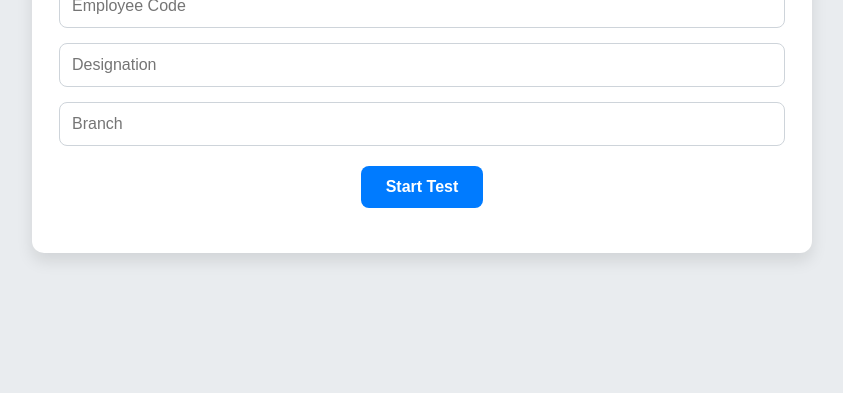
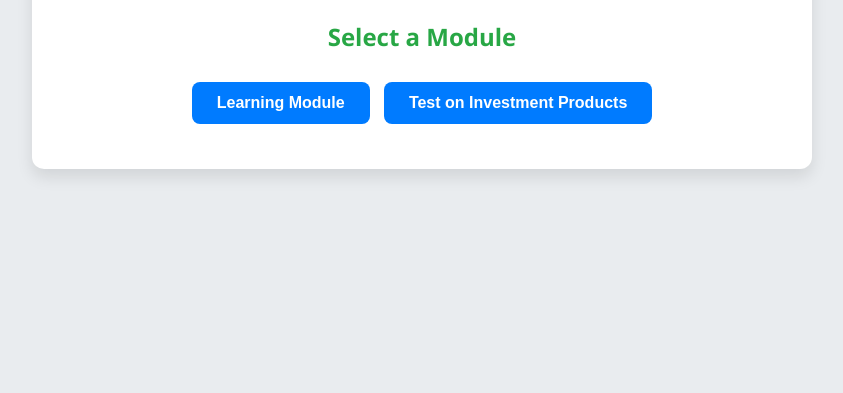
Before and after one commit to smlfin/smlvalidation, a website: page index.html in a window 1280 px wide. Shown: the part 407-800 px from the top of the page, without its empty margins (218-1061 px from the left). Drawn offline with Linux system fonts and the light colour scheme.

Commit message:
Update index.html

```diff
--- a/index.html
+++ b/index.html
@@ -3,14 +3,22 @@
 <head>
     <meta charset="UTF-8">
     <meta name="viewport" content="width=device-width, initial-scale=1.0">
-    <title>Vanchinad Finance Class Room</title>
+    <title>SML Finance Class Room</title>
     <link rel="stylesheet" href="style.css">
 </head>
 <body>
     <div class="container">
         <img src="v.png" alt="Vanchinad Finance Logo" class="logo">
         <h1>SML Finance Class Room</h1>
-        <form id="detailsForm">
+
+        <div id="intermediatePage">
+            <h2>Select a Module</h2>
+            <button id="learningModuleBtn">Learning Module</button>
+            <button id="testModuleBtn">Test on Investment Products</button>
+        </div>
+
+        <form id="detailsForm" style="display:none;">
+            <p>Please enter your details to start the test.</p>
             <input type="text" id="name" placeholder="Employee Name" required>
             <input type="text" id="code" placeholder="Employee Code" required>
             <input type="text" id="designation" placeholder="Designation" required>
@@ -20,8 +28,7 @@
 
         <div id="testContainer" style="display:none;">
             <span id="questionCounter"></span>
-            <form id="testForm">
-                </form>
+            <form id="testForm"></form>
             <div class="navigation-buttons">
                 <button type="button" id="prevBtn" style="display:none;">Previous</button>
                 <button type="button" id="nextBtn">Next</button>
```
